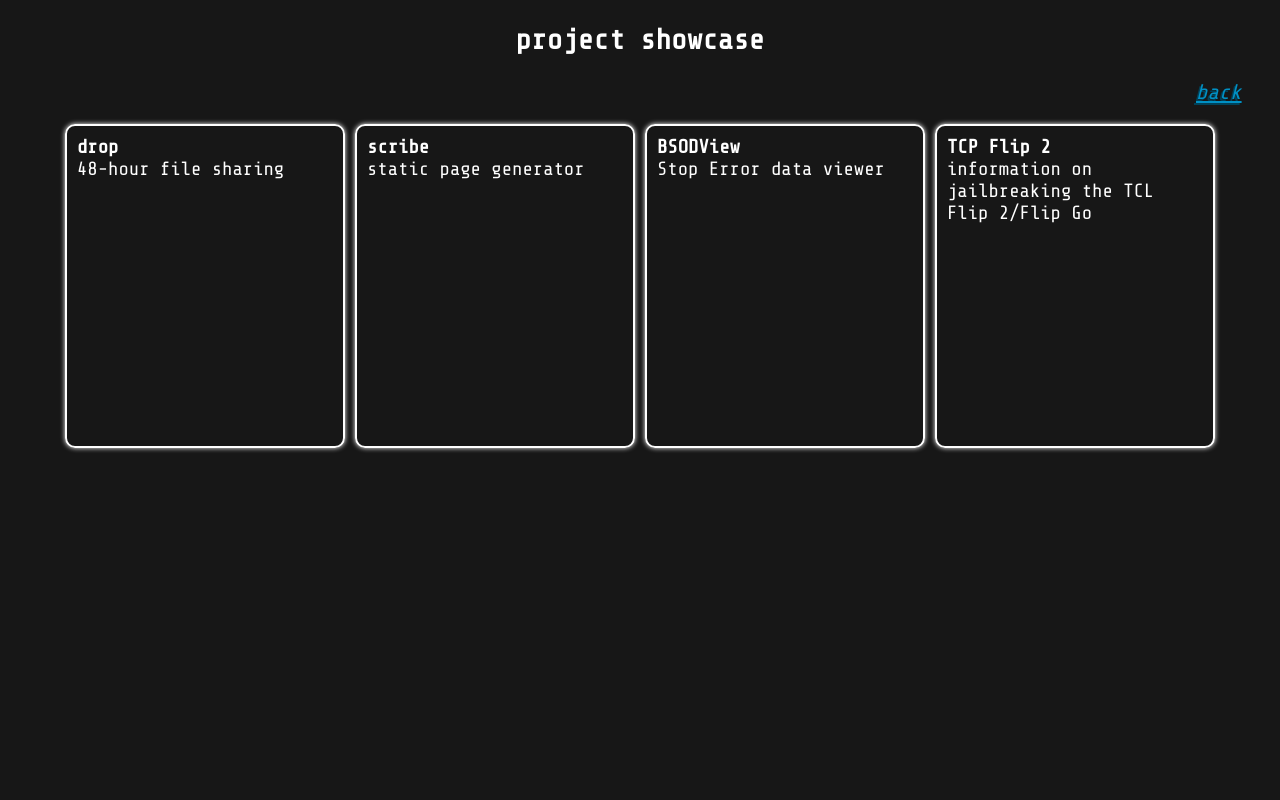
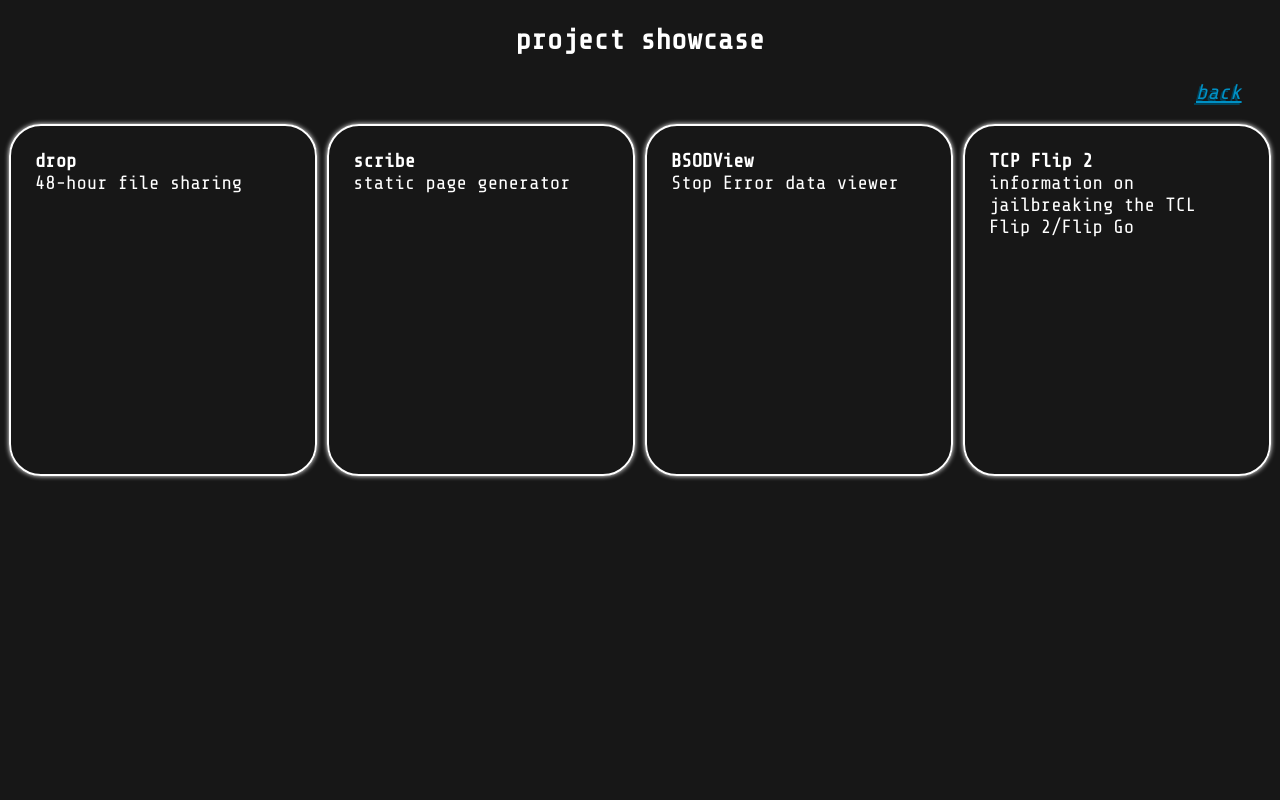
Before and after one commit to stene-xyz/web, a website: page public/index.html in a window 1280 px wide. Shown: the part 1600-2400 px from the top of the page. Drawn offline with nearby package versions, Linux system fonts and the light colour scheme.

Commit message:
visual tweaks

```diff
--- a/public/index.html
+++ b/public/index.html
@@ -33,7 +33,7 @@
 
           <div class="business-card">
             <img src="/img/bcard.png" style="height: 30vh; box-shadow: 0px 0px 5px black;" />
-            <p style="color: #444444;">my business card.
+            <p class="businesscard-text">my business card.</p>
           </div>
 
           <div class="about-content">
--- a/public/styles/index.css
+++ b/public/styles/index.css
@@ -42,11 +42,11 @@
 
     border: 2px solid white;
     box-shadow: 0 0 5px white;
-    border-radius: 10px;
+    border-radius: 32px;
 
     text-align: left;
 
-    padding: 10px;
+    padding: 24px;
     margin-left: 5px;
     margin-right: 5px;
     margin-bottom: 10px;
@@ -63,15 +63,20 @@
 }
 
 .project-links a {
+    background-color: #171717;
+    color: white;
+    border: 3px solid #0090c4;
+    border-radius: 32px;
+    padding: 3px 10px;
+    transition: 0.3s;
+}
+
+.project-links a:hover {
     background-color: #0090c4;
-    color: white;
-    border: 1px solid #0090c4;
-    border-radius: 10px;
-    padding: 3px;
 }
 
 .project-showcase:hover .project-links {
-    bottom: 10px;
+    bottom: 24px;
 }
 
 .footer {
@@ -127,3 +132,11 @@
     margin-left: 5vw;
     margin-right: 5vw;
 }
+
+.businesscard-text {
+    color: #444444;
+}
+
+.businesscard-text:hover {
+    content: "my business bard.";
+}
```
